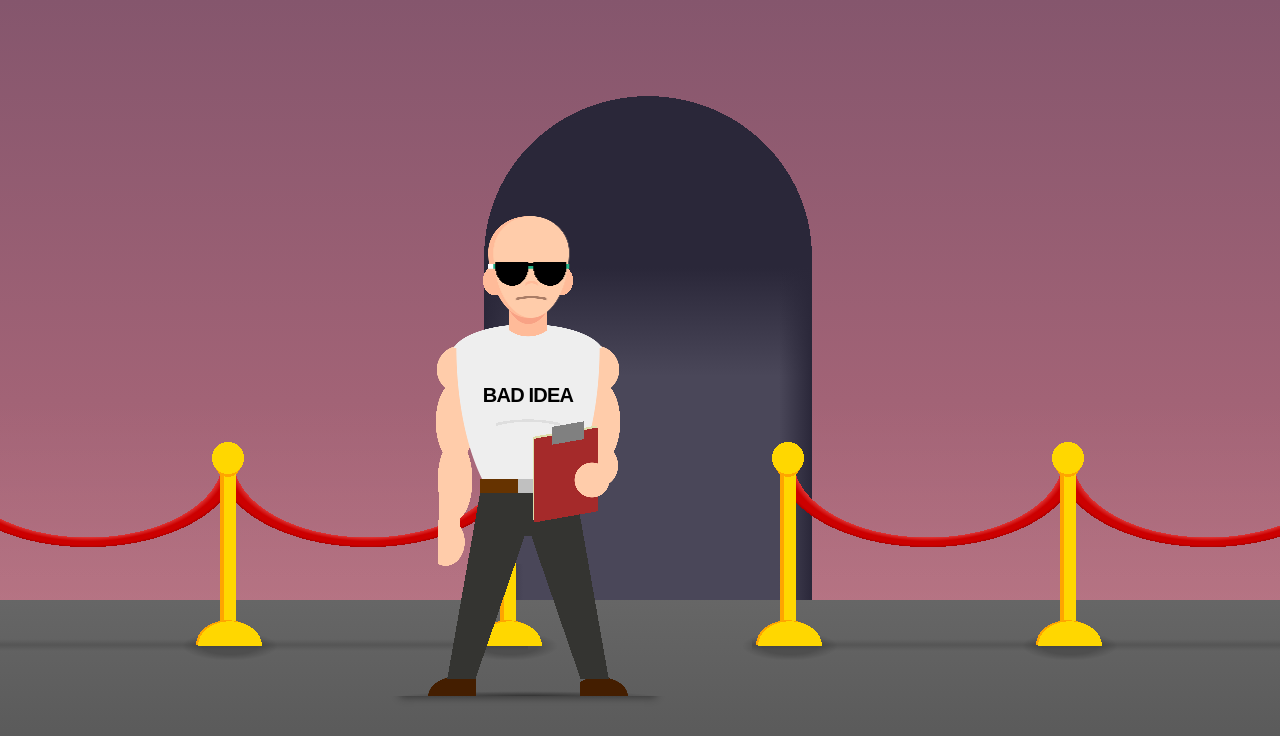
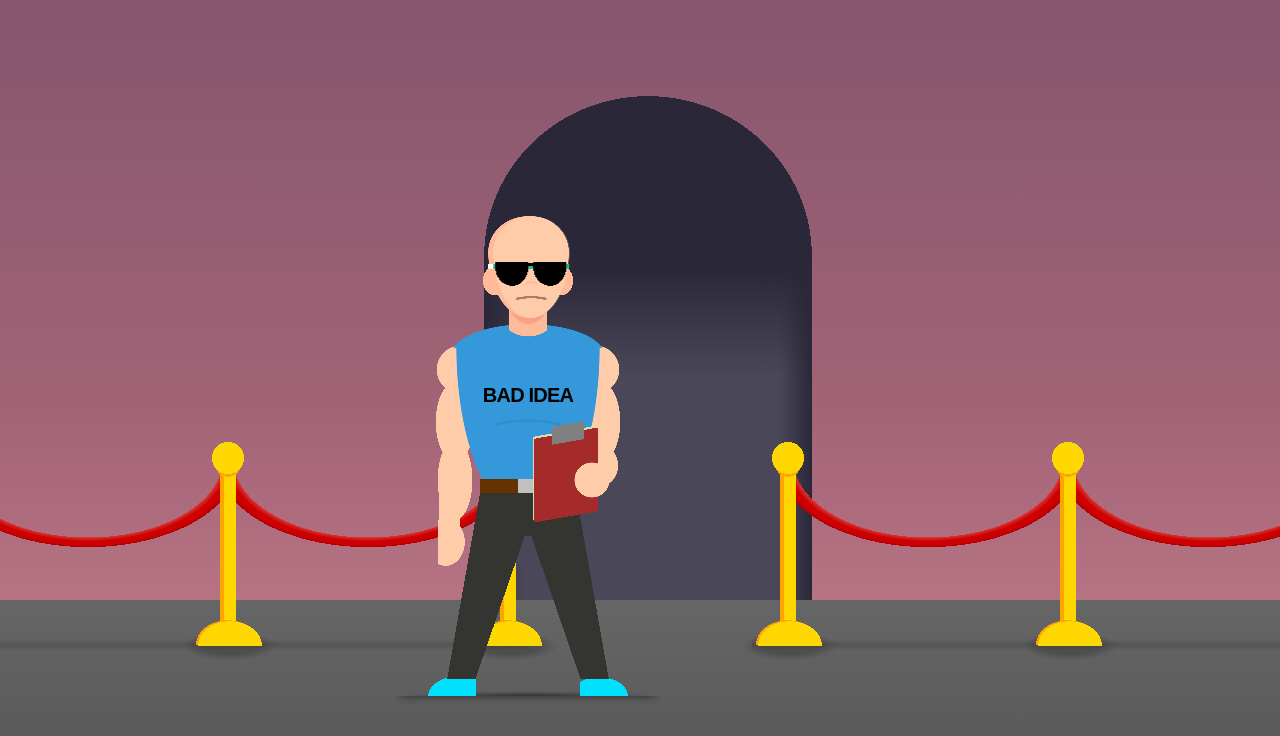
Before and after one commit to sudo-self/bounce, a website built with Parcel: page index.html in a window 1280 px wide. Built offline with nearby package versions, Linux system fonts and the light colour scheme.

Commit message:
Update style.css

```diff
--- a/style.css
+++ b/style.css
@@ -31,11 +31,11 @@ div {
   --skin: #fca;
   --skin-light: #fdb;
   --skin-dark: #fb9;
-  --shirt: #eee;
+  --shirt: #3498DB;
   --shirt-light: #fff;
   --shirt-dark: #ddd;
   --pants: #343431;
-  --shoe: #441e00;
+  --shoe: #00E0FF;
   position: fixed;
   top: 0;
   left: 0;
```
